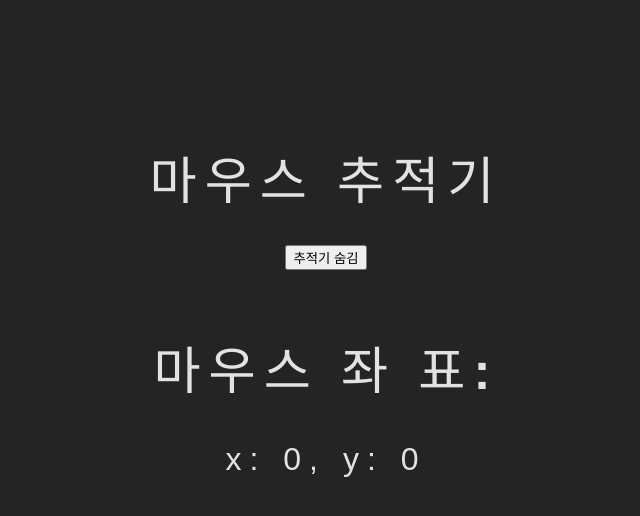
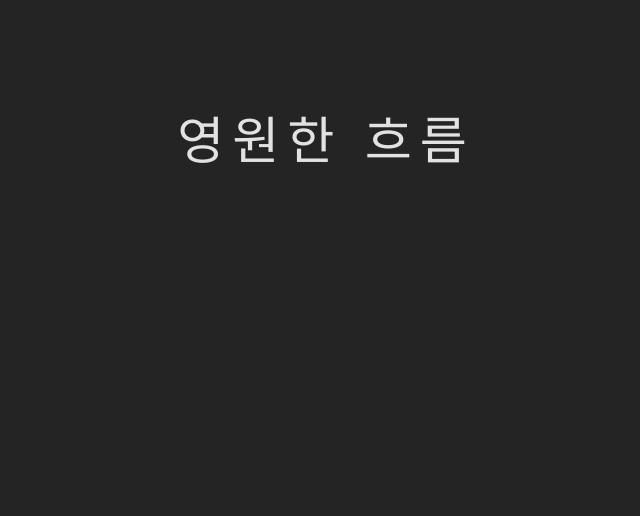
Before and after one commit to osparking/react-exercise, a React (Vite) app: page / in a window 1280 px wide. Shown: the top 516 px of the page, without its empty margins (314-954 px from the left). Built offline with nearby package versions, Linux system fonts and the light colour scheme.

Commit message:
just show '영원한 흐름'

```diff
--- a/src/App.jsx
+++ b/src/App.jsx
@@ -5,7 +5,7 @@ function App() {
 
   return (
     <div>
-      <Parent />
+      <h1>영원한 흐름</h1>
     </div>
   )
 }
```
